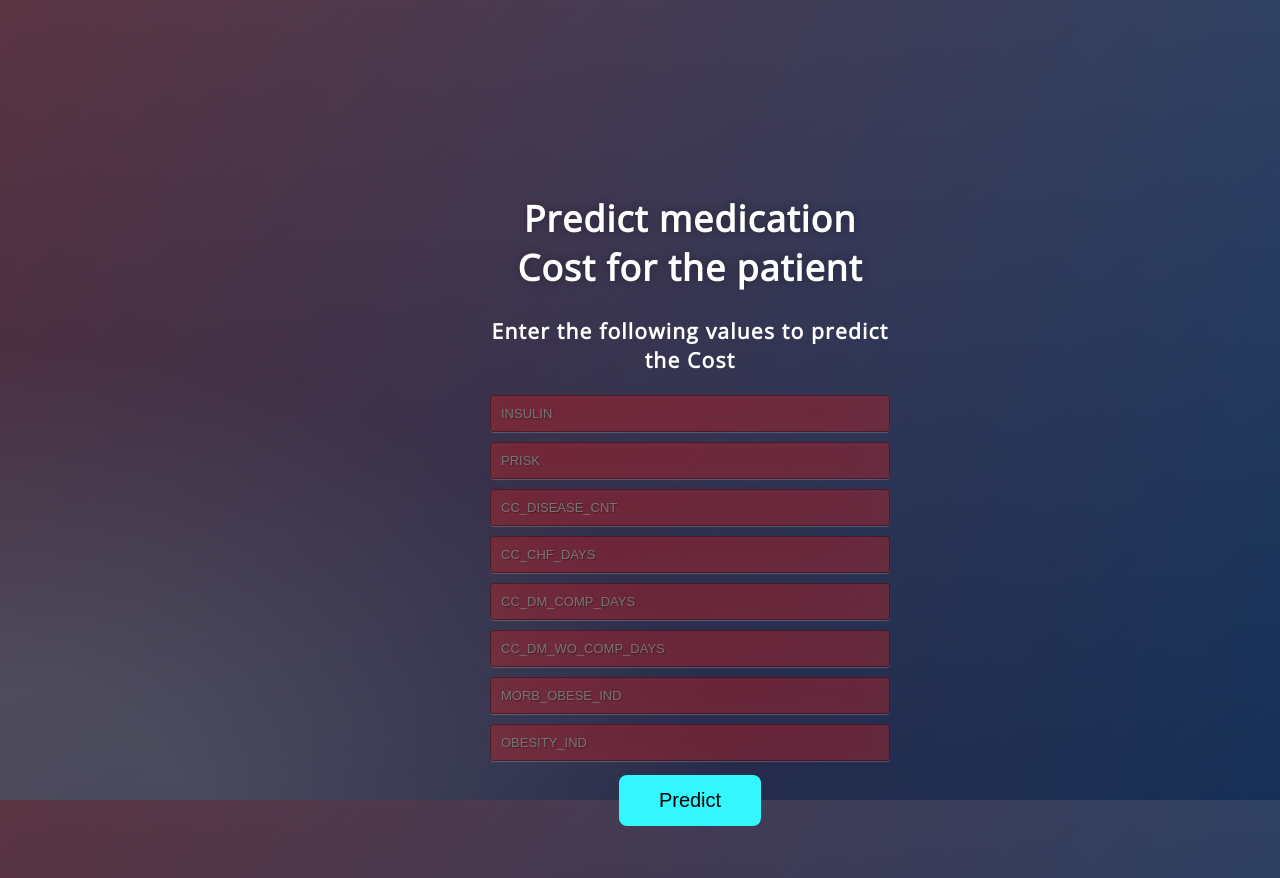
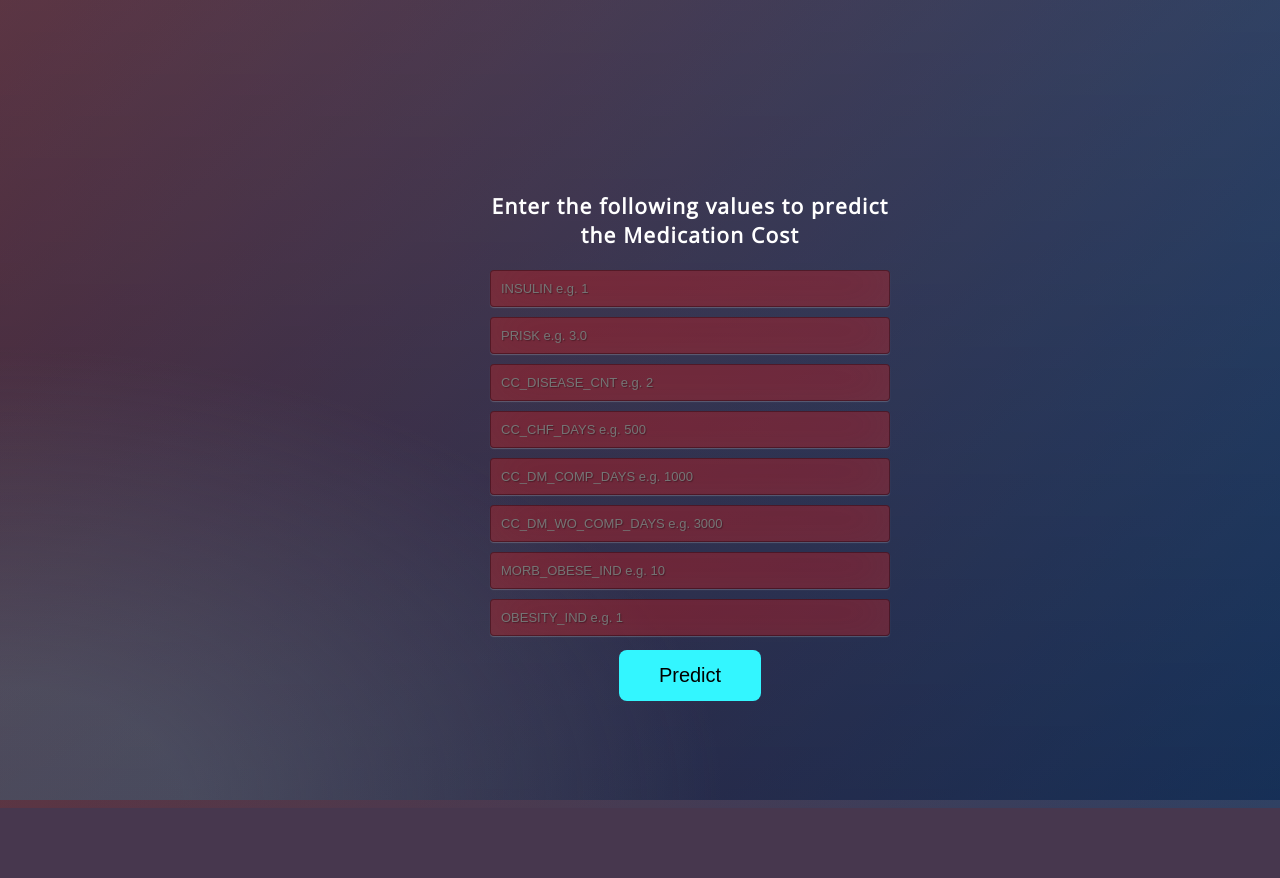
Before and after one commit to bridgecrew-perf6/deploy_diabetic_cost, a Flask app: page / in a window 1280 px wide. After the commit the page ends 808 px from the top, so only its background shows below. Run offline with Flask 2, Linux system fonts and the light colour scheme; parts of the project's set-up code (start-up, migrations or seed data) failed here and were passed over.

Commit message:
form updated

```diff
--- a/templates/index.html
+++ b/templates/index.html
@@ -14,29 +14,25 @@
 
 <body>
  <div class="login">
-	<h1>Predict medication Cost for the patient</h1>
-     <h3> Enter the following values to predict the Cost</h3>
+	<!-- <h1>Predict medication Cost for the patient</h1> -->
+     <h3> Enter the following values to predict the Medication Cost</h3>
 
      <!-- Main Input For Receiving Query to our ML -->
     <form action="{{ url_for('predict')}}"method="post">
-    	<input type="text" name="INSULIN" placeholder="INSULIN" required="required" />
-        <input type="text" name="PRISK" placeholder="PRISK" required="required" />
-		<input type="text" name="CC_DISEASE_CNT" placeholder="CC_DISEASE_CNT" required="required" />
+      <input type="text" name="INSULIN" placeholder="INSULIN e.g. 1" required="required" />
+      <input type="text" name="PRISK" placeholder="PRISK e.g. 3.0" required="required" />
+      <input type="text" name="CC_DISEASE_CNT" placeholder="CC_DISEASE_CNT e.g. 2" required="required" />
 
-          <input type="text" name="CC_CHF_DAYS" placeholder="CC_CHF_DAYS" required="required" />
-        <input type="text" name="CC_DM_COMP_DAYS" placeholder="CC_DM_COMP_DAYS" required="required" />
-    <input type="text" name="CC_DM_WO_COMP_DAYS" placeholder="CC_DM_WO_COMP_DAYS" required="required" />
+      <input type="text" name="CC_CHF_DAYS" placeholder="CC_CHF_DAYS e.g. 500" required="required" />
+      <input type="text" name="CC_DM_COMP_DAYS" placeholder="CC_DM_COMP_DAYS e.g. 1000" required="required" />
+      <input type="text" name="CC_DM_WO_COMP_DAYS" placeholder="CC_DM_WO_COMP_DAYS e.g. 3000" required="required" />
 
-          <input type="text" name="MORB_OBESE_IND" placeholder="MORB_OBESE_IND" required="required" />
-        <input type="text" name="OBESITY_IND" placeholder="OBESITY_IND" required="required" />
+      <input type="text" name="MORB_OBESE_IND" placeholder="MORB_OBESE_IND e.g. 10" required="required" />
+      <input type="text" name="OBESITY_IND" placeholder="OBESITY_IND e.g. 1" required="required" />
 
-        <button type="submit" class="btn">Predict</button>
+      <button type="submit" class="btn">Predict</button>
     </form>
-
-   <br>
-   <br>
    {{ prediction_text }}
-
  </div>
 
 
```
Also changed, not shown: 2 other files.
